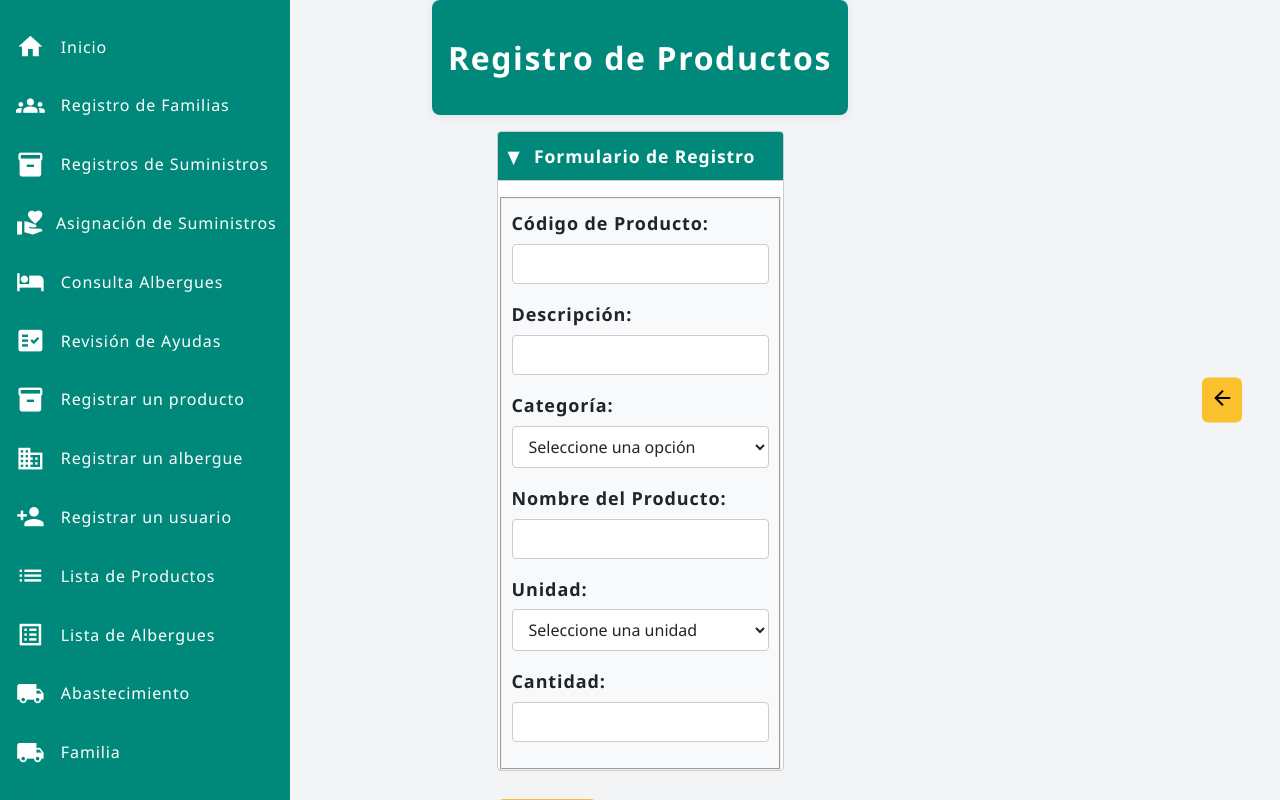
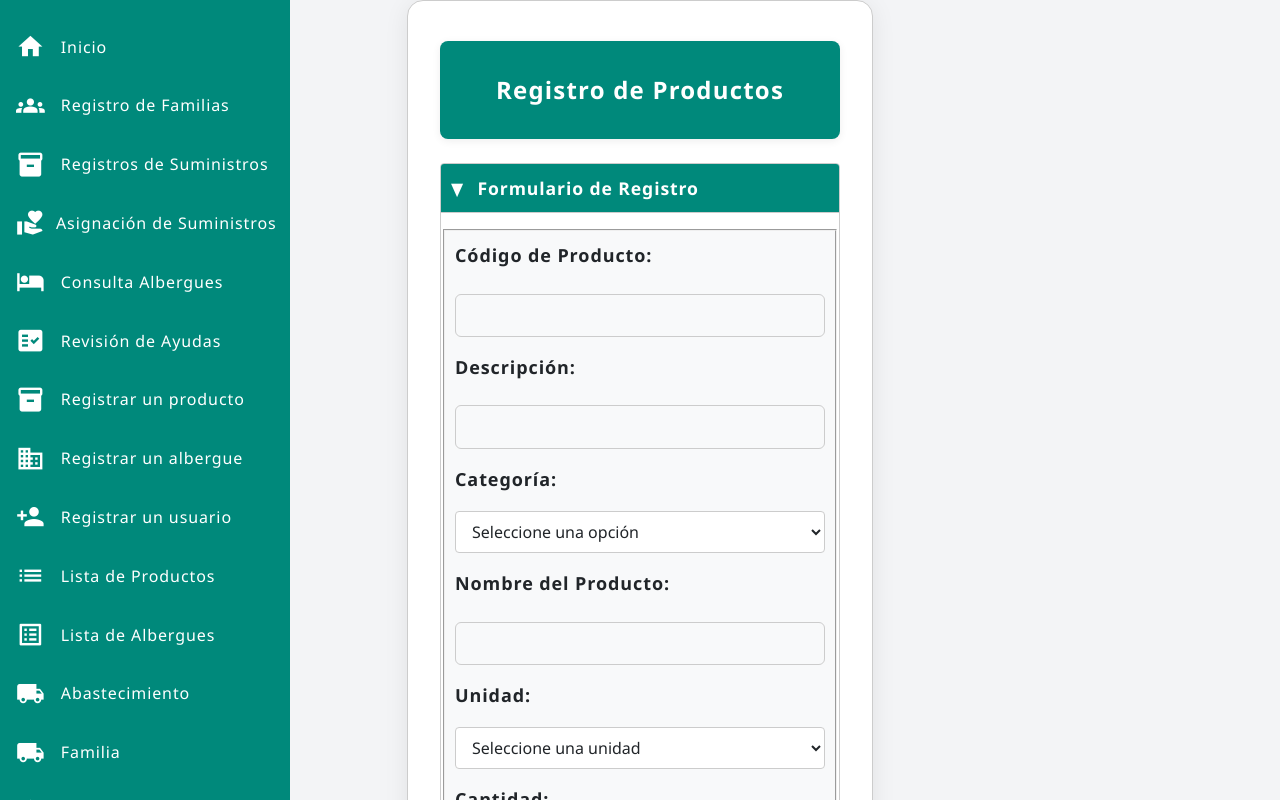
Before and after one commit to Derek-GB/IntegradorReact, a React (Vite) app: page /registrarProducto.jsx in a window 1280 px wide. Shown: the top 800 px of the page. Built offline with nearby package versions, Linux system fonts and the light colour scheme.

Commit message:
correccion css
Se corrigio el css en lista producto, registarProducto y registrarUsuario. Falta color botones

```diff
--- a/src/App.jsx
+++ b/src/App.jsx
@@ -30,15 +30,21 @@ const App = () => {
     location.pathname === '/' ||
     location.pathname === '/recuperarContrasena.jsx' ||
     location.pathname === '/restablecerContrasena.jsx';
+
   return (
     <>
+      {isLogin ? (
+        <Routes>
+          <Route path="/" element={<Login />} />
+          <Route path="/recuperarContrasena.jsx" element={<RecuperarContrasena />} />
+          <Route path="/restablecerContrasena.jsx" element={<RestablecerContrasena />} />
+          <Route path="/restablecerContrasena" element={<RestablecerContrasena />} />
+        </Routes>
+      ) : (
         <div className="app-container">
-
-        {!isLogin && <Sidebar/>}
-
+          <Sidebar />
           <div className="container main-content">
             <Routes>
-            <Route path="/" element={<Login />} />
               <Route path="/inicio" element={<Inicio />} />
               <Route path="/preFormulario.jsx" element={<PreFormulario />} />
               <Route path="/registroSuministros.jsx" element={<RegistroSuministros />} />
@@ -53,18 +59,17 @@ const App = () => {
               <Route path="/formularioAbarrotes.jsx" element={<FormularioAbastecimiento />} />
               <Route path="/ajusteInventario.jsx" element={<AjusteInventario />} />
               <Route path="/familiaFormulario.jsx" element={<FamiliaFormulario />} />
-            <Route path="/recuperarContrasena.jsx" element={<RecuperarContrasena />} />
-             <Route path="/restablecerContrasena.jsx" element={<RestablecerContrasena />} />
-
-             <Route path="/restablecerContrasena" element={<RestablecerContrasena />} />
               <Route path="/formularioIntegrantes.jsx" element={<FormularioIntegrantes />} />
             </Routes>
-
           </div>
         </div>
+      )}
+
+      {!isLogin && (
         <footer>
           <p>© 2025 Integrador I - Todos los derechos reservados.</p>
         </footer>
+      )}
     </>
   );
 };
--- a/src/components/listaProducto.jsx
+++ b/src/components/listaProducto.jsx
@@ -1,14 +1,12 @@
 import React, { useEffect, useState } from 'react';
-import { useNavigate } from 'react-router-dom';
-import { productosAPI } from '../helpers/api'; // Ajusta si el path es diferente
+import { productosAPI } from '../helpers/api'; // Asegúrate de tener esta API configurada
 
 const ListaProducto = () => {
   const [productos, setProductos] = useState([]);
   const [productoId, setProductoId] = useState('');
   const [form, setForm] = useState({});
-  const navigate = useNavigate();
+  const [isDetailsOpen, setIsDetailsOpen] = useState(true);
 
-  // Cargar todos los productos al iniciar
   useEffect(() => {
     const fetchProductos = async () => {
       try {
@@ -20,23 +18,22 @@ const ListaProducto = () => {
         alert('Error al cargar productos. Verifica si tu sesión expiró.');
       }
     };
-
     fetchProductos();
   }, []);
 
-  // Actualizar el formulario al seleccionar un producto
   useEffect(() => {
     const seleccionado = productos.find(p => p.id == productoId);
-    if (seleccionado) setForm(seleccionado);
+    if (seleccionado) {
+      setForm(seleccionado);
+      setIsDetailsOpen(true);
+    }
   }, [productoId, productos]);
 
-  // Cambios en campos del formulario
   const handleChange = (e) => {
     const { name, value } = e.target;
     setForm(prev => ({ ...prev, [name]: value }));
   };
 
-  // Actualizar producto
   const actualizarProducto = async () => {
     try {
       await productosAPI.update(form.id, form);
@@ -47,14 +44,12 @@ const ListaProducto = () => {
     }
   };
 
-  // Eliminar producto
   const eliminarProducto = async () => {
     if (!window.confirm("¿Seguro que deseas eliminar este producto?")) return;
 
     try {
-      await productosAPI.remove(form.id); // DELETE /productos/{id}
+      await productosAPI.remove(form.id);
       alert("Producto eliminado con éxito.");
-      // Actualizar lista local sin recargar
       setProductos(prev => prev.filter(p => p.id !== form.id));
       setProductoId('');
       setForm({});
@@ -65,21 +60,13 @@ const ListaProducto = () => {
   };
 
   return (
-    <div className="listaContainer main-content">
-      <h2>
-        <button
-          onClick={() => navigate('/')}
-          className="btn btn-secondary"
-          style={{ position: 'absolute', right: '1cm', top: '50%', transform: 'translateY(-50%)' }}
-        >
-          <span className="material-icons" style={{ fontSize: '24px' }}>arrow_back</span>
-        </button>
-        Lista de Productos
-      </h2>
+    <div className="registro-usuario-container">
+      <div className="registro-usuario-form">
+        <h2>Lista de Productos</h2>
 
         <form>
-        <details open>
-          <summary><strong>Lista de Productos</strong></summary>
+          <details open={isDetailsOpen} onToggle={(e) => setIsDetailsOpen(e.target.open)}>
+            <summary><strong>Seleccionar Producto</strong></summary>
             <fieldset className="mt-2">
               <label>Producto:</label>
               <select value={productoId} onChange={(e) => setProductoId(e.target.value)} className="form-control mb-2">
@@ -92,7 +79,7 @@ const ListaProducto = () => {
               </select>
 
               {form.id && (
-              <fieldset className="mt-2">
+                <>
                   <label>ID:</label>
                   <input type="text" name="id" value={form.id} className="form-control mb-2" readOnly />
 
@@ -122,7 +109,7 @@ const ListaProducto = () => {
                   </select>
 
                   <label>Unidad de Medida:</label>
-                <select name="unidadMedida" value={form.unidadMedida || ''} onChange={handleChange} className="form-control mb-2" required>
+                  <select name="unidadMedida" value={form.unidadMedida || ''} onChange={handleChange} className="form-control mb-3" required>
                     <option value="">Seleccione una unidad</option>
                     <option value="1">Mililitros</option>
                     <option value="2">Gramos</option>
@@ -133,12 +120,13 @@ const ListaProducto = () => {
                     <button type="button" className="btn btn-success me-2" onClick={actualizarProducto}>Actualizar</button>
                     <button type="button" className="btn btn-danger" onClick={eliminarProducto}>Eliminar</button>
                   </div>
-              </fieldset>
+                </>
               )}
             </fieldset>
           </details>
         </form>
       </div>
+    </div>
   );
 };
 
--- a/src/components/registrarProducto.jsx
+++ b/src/components/registrarProducto.jsx
@@ -1,7 +1,6 @@
 import React, { useState } from 'react';
-import { useNavigate } from 'react-router-dom';
 import { productosAPI } from '../helpers/api';
-import '../styles/formularioFusionado.css';
+import '../styles/registroUsuario.css';
 
 
 const RegistrarProducto = () => {
@@ -13,8 +12,6 @@ const RegistrarProducto = () => {
     unidad: '',
     cantidad: ''
   });
-
-  const navigate = useNavigate();
 
   const handleChange = e => {
     const { name, value } = e.target;
@@ -50,27 +47,9 @@ const RegistrarProducto = () => {
   };
 
   return (
-    <div className="container main-content">
-      <h2>
-        <button
-          onClick={() => navigate('/')}
-          type="button"
-          className="btn btn-secondary"
-          style={{
-            position: 'absolute',
-            right: '1cm',
-            top: '50%',
-            transform: 'translateY(-50%)',
-            minWidth: '40px',
-            padding: '8px'
-          }}
-        >
-          <span className="material-icons" style={{ fontSize: '24px' }}>arrow_back</span>
-        </button>
-        Registro de Productos
-      </h2>
-
-      <form onSubmit={handleSubmit} className="form-control">
+  <div className="ajuste-inventario-fullscreen sin-flecha-back">
+    <form onSubmit={handleSubmit} className="ajuste-inventario-form">
+      <h2 className="text-center">Registro de Productos</h2>
       <details open>
         <summary><strong>Formulario de Registro</strong></summary>
         <fieldset className="mt-2">
--- a/src/styles/registroUsuario.css
+++ b/src/styles/registroUsuario.css
@@ -74,8 +74,8 @@
 
 .registro-usuario-form button[type="button"],
 .registro-usuario-form button[type="submit"] {
- background: var(--color-amarillo);
-  color: var( --color-texto);
+  background: var(--color-amarillo);
+  color: var(--color-texto) !important;
   border: none;
   border-radius: 8px;
   padding: 0.75rem 1.25rem;
@@ -84,8 +84,7 @@
   cursor: pointer;
   transition: background 0.2s ease;
   width: 100%;
-  margin-top: 1rem;
-
+  margin-top: 1rem;
 }
 
 
```
Lines whose indentation alone changed are shown as unchanged.
